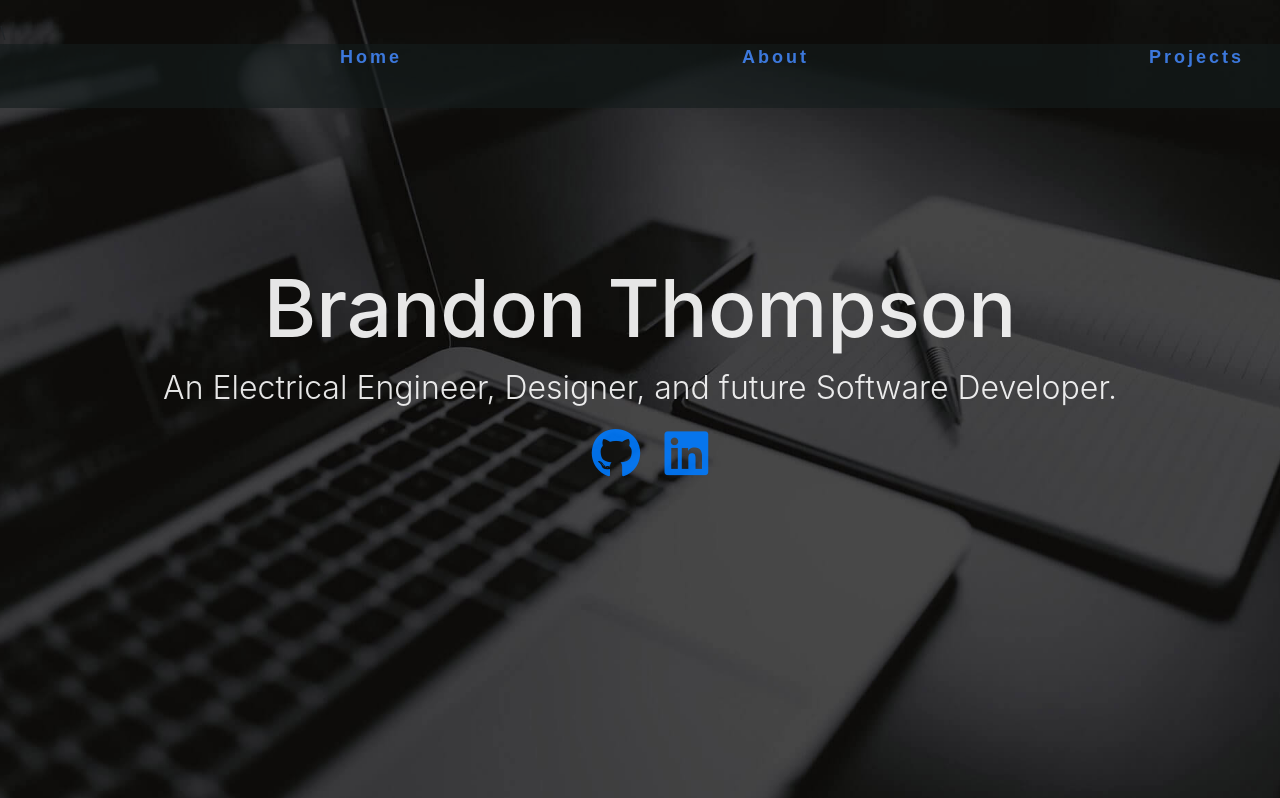
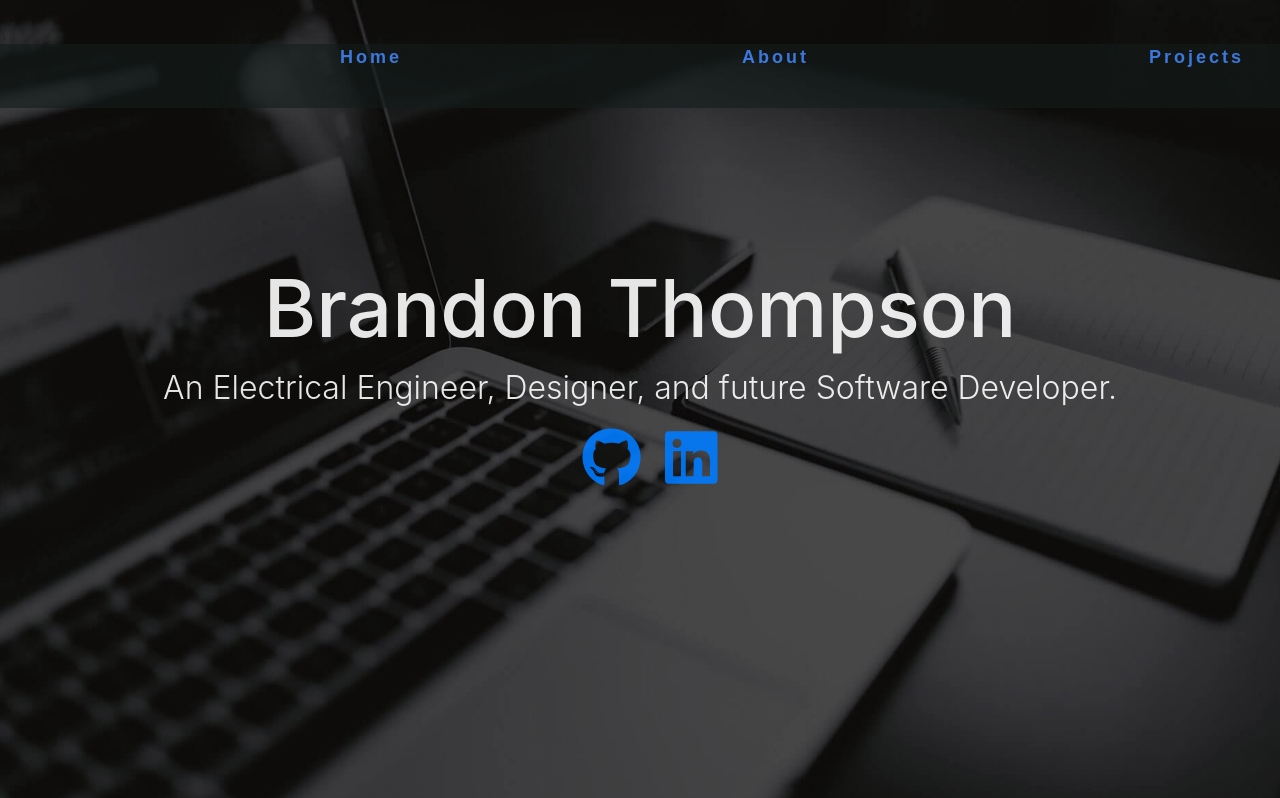
Before and after one commit to boilerb83/SD_Portfolio, a plain HTML site: page index.html in a window 1280 px wide. Shown: the top 798 px of the page. Drawn offline with nearby package versions, Linux system fonts and the light colour scheme.

Commit message:
repush final

```diff
--- a/index.html
+++ b/index.html
@@ -54,8 +54,8 @@
             <br />
             <h1>Brandon Thompson</h1>
             <p class="lead">An Electrical Engineer, Designer, and future Software Developer.</p>
-            <a href="https://github.com/boilerb83"><i class="fab fa-github fa-5x"></i></a>
-            <a href="https://www.linkedin.com/in/brandon-thompson-474b9424/"><i class="fab fa-linkedin fa-5x"></i></a>
+            <a href="https://github.com/boilerb83"><i class="fab fa-github fa-6x"></i></a>
+            <a href="https://www.linkedin.com/in/brandon-thompson-474b9424/"><i class="fab fa-linkedin fa-6x"></i></a>
         </div>
     </section>
 
```
Also changed, not shown: main.css (+0 -226 lines).
